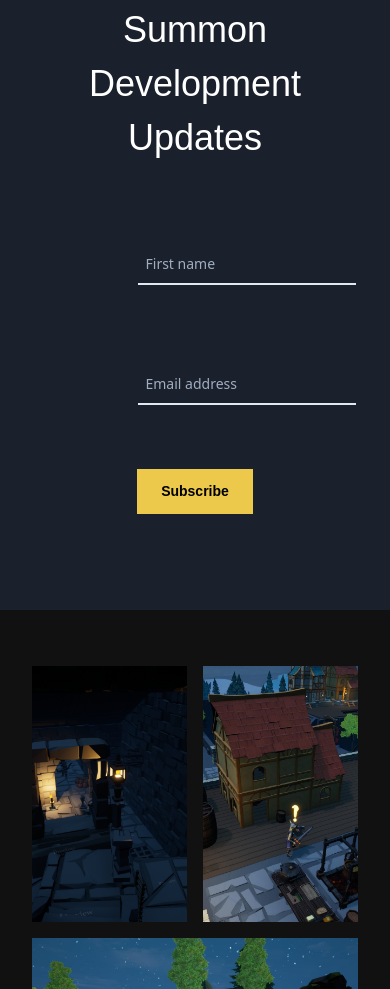
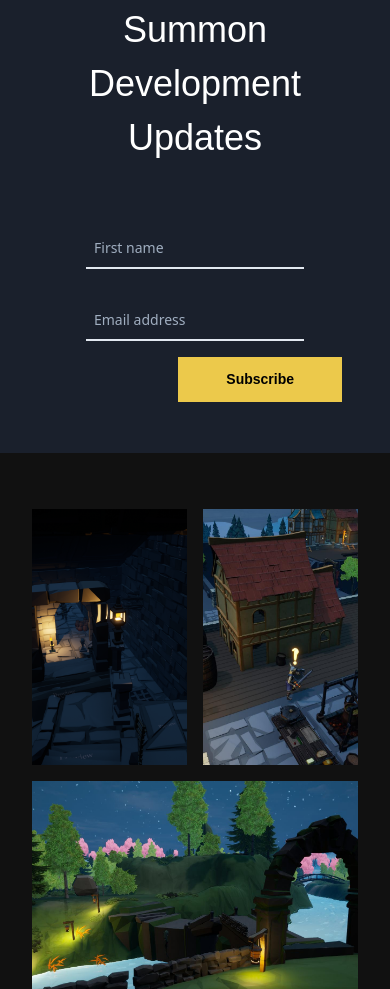
Before and after one commit to arcbond/arcbond-web, a Vue app: page app/index.html in a window 390 px wide. Shown: the part 1225-2214 px from the top of the page. Built offline with nearby package versions, Linux system fonts and the light colour scheme; files whose address does not match are found by name; a web font is replaced by a local one.

Commit message:
rix responsive

```diff
--- a/app/index.html
+++ b/app/index.html
@@ -47,17 +47,17 @@
     -->
 			<form action="/subscribe" method="POST">
 
-				<div class="pt-10  w-1/2 justify-center items-end text-left" style="margin: 0 auto">
+				<div class="pt-6  items-center justify-center items-end text-center" style="margin: 0 auto">
 
-					<div class="container mx-auto flex flex-wrap">
-						<div class="w-full md:w-1/2 md:pr-4 flex flex-wrap mb-12 md:mb-0">
+					<div class="container mx-auto flex flex-wrap  w-full ">
+						<div class="  md:pr-4 flex flex-wrap mb-12 md:mb-0" style="margin: 0 auto">
 
 							<div class="p-4 md:w-1/2 ">
 								<input type="text" name="nameinput" placeholder="First name" class="font-sans text-sm px-2 h-10 bg-transparent border-b-2" />
 							</div>
 						</div>
 
-						<div class="w-full md:w-1/2 md:pr-4 flex flex-wrap mb-12 md:mb-0">
+						<div class=" md:pr-4 flex flex-wrap mb-12 md:mb-0" style="margin: 0 auto">
 
 							<div class="p-4 md:w-1/2 ">
 								<input type="email" name="emailinput" placeholder="Email address" class="font-sans text-sm px-2 h-10 bg-transparent border-b-2" />
@@ -65,11 +65,15 @@
 						</div>
 				</div>
 
-				<button class="mx-auto bg-yellow-500 text-black font-bold px-6 py-3 flex items-center justify-center text-sm hover:bg-gray-400">Subscribe</button>
+        <div class="container">
+  				<button class="float-right  bg-yellow-500 text-black font-bold px-12 py-3 flex items-center justify-center text-sm hover:bg-gray-400"  >Subscribe</button>
+        </div>
+
+        </div>
 
 			</form>
 
-		</div>
+
 
 	</div>
 
```
